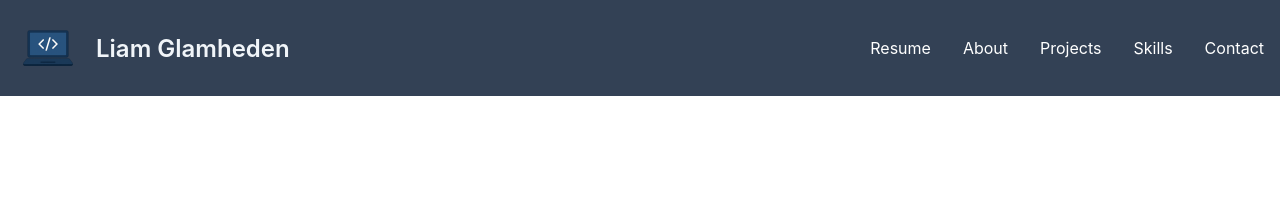
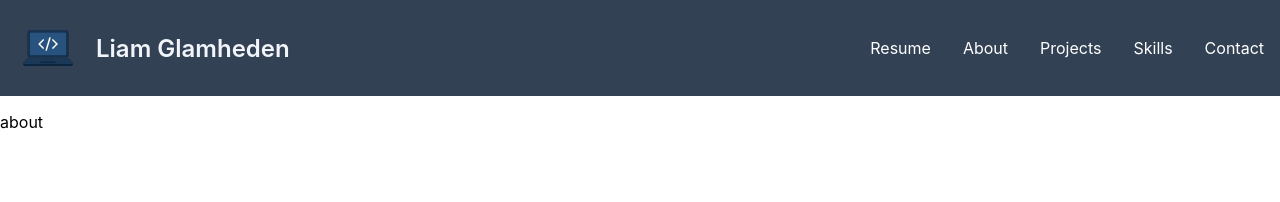
Before and after one commit to LiamGlamheden/fullstack-portfolio, a React (Create React App) app in the folder frontend/: page /about in a window 1280 px wide. Shown: the top 202 px of the page. Built offline with nearby package versions, Linux system fonts and the light colour scheme.

Commit message:
add about route

```diff
--- a/frontend/package.json
+++ b/frontend/package.json
@@ -11,7 +11,7 @@
     "@types/node": "^16.18.126",
     "react": "^18.2.0",
     "react-dom": "^18.2.0",
-    "react-router-dom": "^7.6.1",
+    "react-router-dom": "^6.30.1",
     "react-scripts": "^5.0.1",
     "web-vitals": "^2.1.4"
   },
--- a/frontend/src/App.tsx
+++ b/frontend/src/App.tsx
@@ -3,6 +3,7 @@ import Header from './components/Header';
 import { BrowserRouter as Router, Routes, Route } from 'react-router-dom';
 import React from 'react';
 import ReactDOM from 'react-dom/client';
+import AboutPage from './pages/AboutPage';
 
 export default function App() {
   return (
@@ -11,6 +12,8 @@ export default function App() {
         <Header />
         <Routes>
           <Route path='/' element={<HomePage/>} />
+          <Route path='/about' element={<AboutPage/>} />
+
         </Routes>
       </div>
     </Router>
--- a/frontend/src/components/Header.tsx
+++ b/frontend/src/components/Header.tsx
@@ -1,7 +1,14 @@
 import React from 'react';
+import { useNavigate } from 'react-router-dom';
 
 export default function Header() {
+    const navigate = useNavigate();
+
+    const handleAbout = () => {
+        navigate('/about');
+      };
   return (
+
     <header style={{
       display: "flex",
       alignItems: "center",
@@ -31,7 +38,7 @@ export default function Header() {
 
       <nav style={{ display: "flex", gap: "2rem" }}>
         <p style={{ cursor: "pointer" }}>Resume</p>
-        <p style={{ cursor: "pointer" }}>About</p>
+        <p onClick={handleAbout} style={{ cursor: "pointer" }}>About</p>
         <p style={{ cursor: "pointer" }}>Projects</p>
         <p style={{ cursor: "pointer" }}>Skills</p>
         <p style={{ cursor: "pointer" }}>Contact</p>
--- /dev/null
+++ b/frontend/src/pages/AboutPage.tsx
@@ -0,0 +1,9 @@
+export default function AboutPage () {
+    return (
+        <div>
+            <p>
+                about
+            </p>
+        </div>
+    )
+}
```
Also changed, not shown: 1 other file (tests, documents, lock files or other folders).
